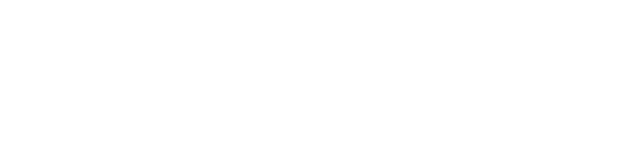
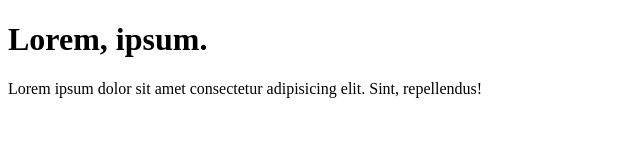
Before and after one commit to Adamashvili/js-project, a plain HTML site: page index.html in a window 1280 px wide. Shown: the whole page, without its empty margins (0-640 px from the left). Drawn offline with Linux system fonts and the light colour scheme.

Commit message:
davamate kodebi

```diff
--- a/index.html
+++ b/index.html
@@ -6,6 +6,10 @@
     <title>Document</title>
 </head>
 <body>
+
+    <h1>Lorem, ipsum.</h1>
+    <p>Lorem ipsum dolor sit amet consectetur adipisicing elit. Sint, repellendus!</p>
+
     <script src="app.js"></script>
 </body>
 </html>
```
